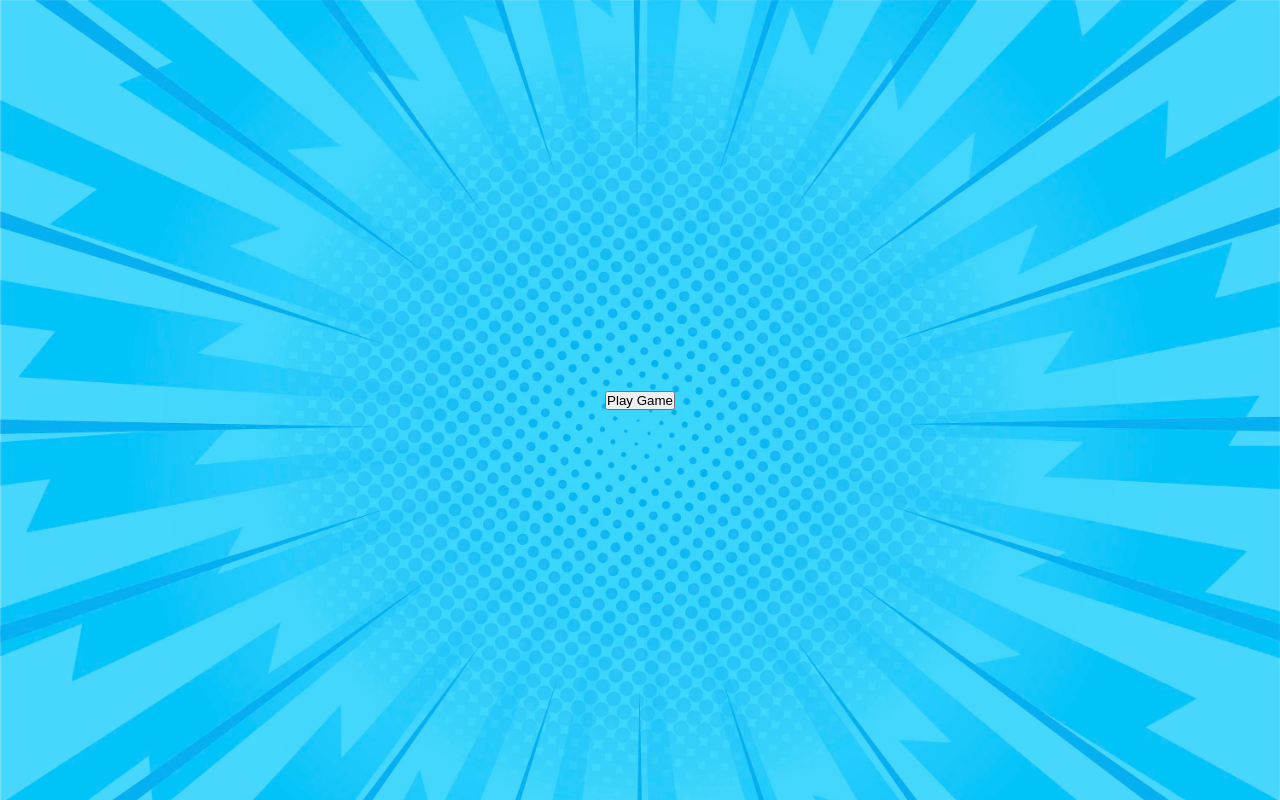
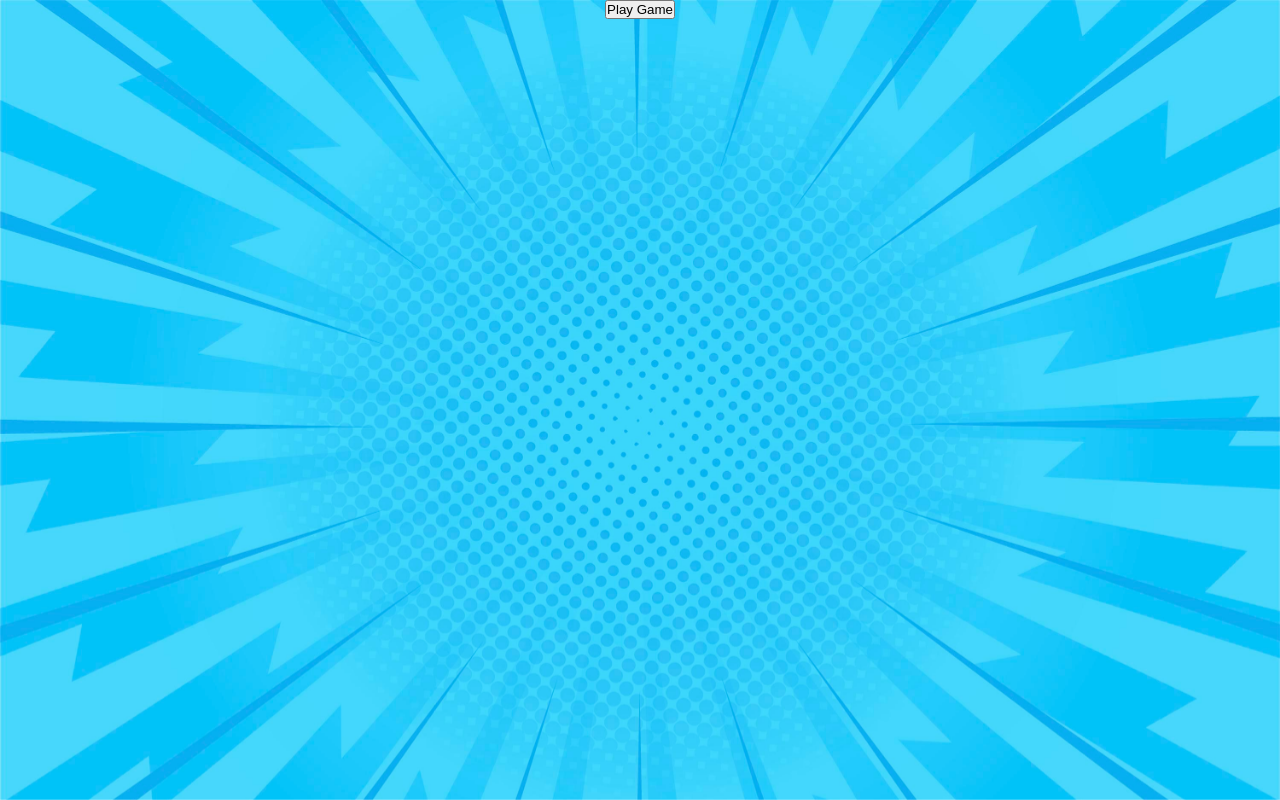
Before and after one commit to karprabha/memory-card, a React (Vite) app: page / in a window 1280 px wide. Built offline with nearby package versions, Linux system fonts and the light colour scheme.

Commit message:
add fixed background image

```diff
--- a/src/App.tsx
+++ b/src/App.tsx
@@ -14,6 +14,8 @@ const App: React.FC = () => {
     };
 
     return (
+        <>
+            <div className="background-image"></div>
             <div className="app">
                 {isGameStarted ? (
                     <Game onReturnToMenu={handleReturnToMenu} />
@@ -21,6 +23,7 @@ const App: React.FC = () => {
                     <Menu onStartGame={handleStartGame} />
                 )}
             </div>
+        </>
     );
 };
 
--- a/src/styles/style.scss
+++ b/src/styles/style.scss
@@ -8,12 +8,21 @@
 #root {
     height: 100%;
     width: 100%;
+}
+
+.app {
+    width: 100%;
+    height: 100%;
+}
+
+.background-image {
+    position: fixed;
+    top: 0;
+    left: 0;
+    width: 100%;
+    height: 100%;
     background-image: url("../assets/images/bg-1.jpg");
     background-repeat: no-repeat;
     background-size: cover;
+    z-index: -1;
 }
-
-.app {
-    width: 100vw;
-    height: 100vh;
-}
```
Lines whose indentation alone changed are shown as unchanged.
